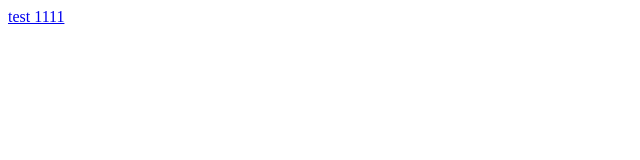
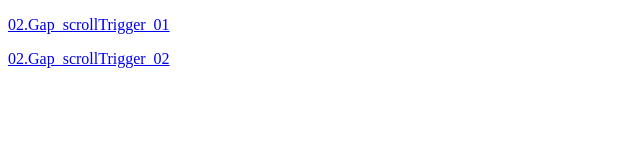
Before and after one commit to error74100/error74100.github.io, a plain HTML site: page index.html in a window 1280 px wide. Shown: the whole page, without its empty margins (0-640 px from the left). Drawn offline with Linux system fonts and the light colour scheme.

Commit message:
main 링크 추가

```diff
--- a/index.html
+++ b/index.html
@@ -6,6 +6,15 @@
     <title>Document</title>
   </head>
   <body>
-    <a href="/">test 1111</a>
+    <p>
+      <a href="/example/02.Gap_scrollTrigger_01/index.html"
+        >02.Gap_scrollTrigger_01</a
+      >
+    </p>
+    <p>
+      <a href="/example/02.Gap_scrollTrigger_02/index.html"
+        >02.Gap_scrollTrigger_02</a
+      >
+    </p>
   </body>
 </html>
```
